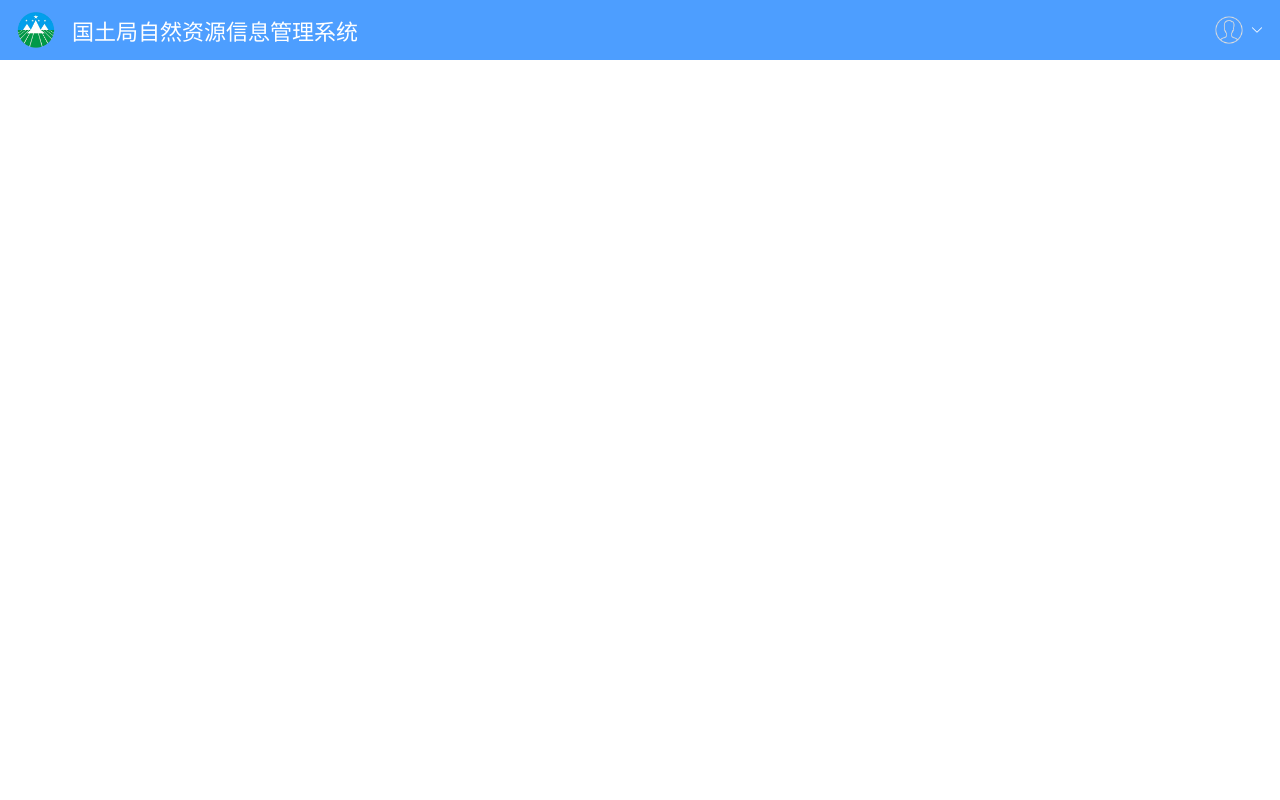
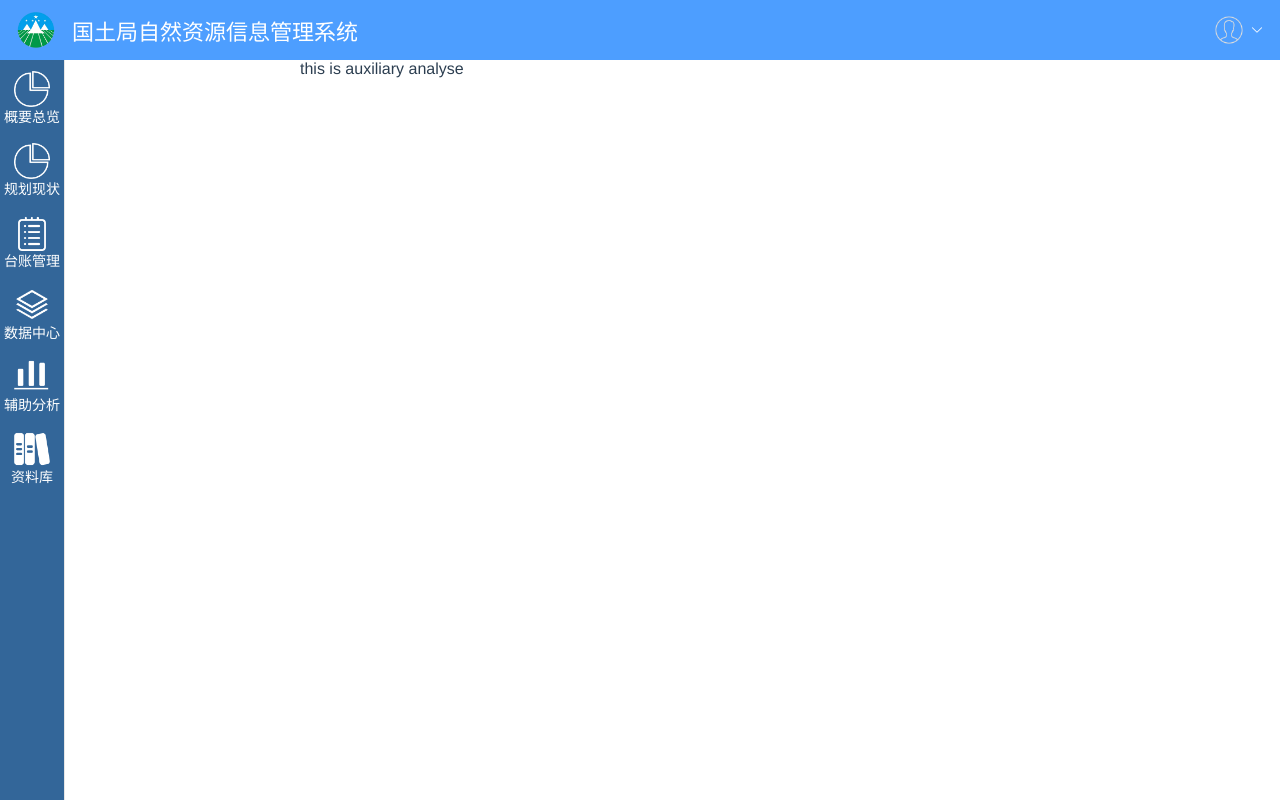
Before and after one commit to yangchuanlong/_gtj, a Vue app: page /#/home/auxiliary-analyse in a window 1280 px wide. Before the commit this address led to /#/. Built offline with nearby package versions, Linux system fonts and the light colour scheme.

Commit message:
配置路由router and subrouter

```diff
--- a/src/router.js
+++ b/src/router.js
@@ -7,9 +7,34 @@ Vue.use(Router)
 export default new Router({
   routes: [
     {
+      path: '/',
+      redirect: 'home'
+    },
+    {
       path: '/home',
       name: 'home',
-      component: Home
+      component: Home,
+      children: [{
+        path: 'overview',
+        alias: '',
+        component: () => import("./views/pages/overview.vue")
+      }, {
+        path: 'current-situation',
+        component: () => import("./views/pages/currentSituation.vue")
+      }, {
+        path: 'ledger',
+        component: () => import("./views/pages/ledger.vue")
+      },
+      {
+        path: 'data-center',
+        component: () => import("./views/pages/dataCenter.vue")
+      }, {
+        path: 'auxiliary-analyse',
+        component: () => import("./views/pages/auxiliaryAnalyse.vue")
+      }, {
+        path: 'document',
+        component: () => import("./views/pages/document.vue")
+      }]
     },
     {
       path: '/about',
--- a/src/views/Home.vue
+++ b/src/views/Home.vue
@@ -1,34 +1,35 @@
 <template>
   <el-container class="home">
     <el-aside>
-      <el-menu default-active="1" @open="handleOpen" @close="handleClose" :collapse="isCollapse">
-        <el-menu-item index="1">
+      <el-menu :default-active="defaultActive" @open="handleOpen" @close="handleClose" :collapse="isCollapse" :router="true">
+        <el-menu-item index="/home/overview">
           <img src="../assets/tongji.png"/>
           <div class="menuTxt">概要总览</div>
         </el-menu-item>
-        <el-menu-item index="2">
+        <el-menu-item index="/home/current-situation">
           <img src="../assets/tongji.png"/>
           <div class="menuTxt">规划现状</div>
         </el-menu-item>
-        <el-menu-item index="3">
+        <el-menu-item index="/home/ledger">
           <img src="../assets/taizhang.png"/>
           <div class="menuTxt">台账管理</div>
         </el-menu-item>
-        <el-menu-item index="4">
+        <el-menu-item index="/home/data-center">
           <img src="../assets/tuceng.png"/>
           <div class="menuTxt">数据中心</div>
         </el-menu-item>
-        <el-menu-item index="5">
+        <el-menu-item index="/home/auxiliary-analyse">
           <img src="../assets/fenxi.png"/>
           <div class="menuTxt">辅助分析</div>
         </el-menu-item>
-        <el-menu-item index="6">
+        <el-menu-item index="/home/document">
           <!--<i class="el-icon-document"></i>-->
           <img src="../assets/ziliaoku.png"/>
           <div class="menuTxt">资料库</div>
         </el-menu-item>
       </el-menu>
     </el-aside>
+    <router-view></router-view>
   </el-container>
 </template>
 
@@ -46,6 +47,11 @@ export default {
             isCollapse: true
         }
     },
+    computed: {
+      defaultActive: function () {
+          return location.hash.replace("#", "");
+      }
+    },
     methods: {
         handleOpen() {
 
@@ -53,6 +59,9 @@ export default {
         handleClose() {
 
         }
+    },
+    beforeCreate: function () {
+        console.log('beforeCreate')
     }
 }
 </script>
--- /dev/null
+++ b/src/views/pages/auxiliaryAnalyse.vue
@@ -0,0 +1,15 @@
+<template>
+    <div class="auxiliaryAnalyse">
+        this is auxiliary analyse
+    </div>
+</template>
+
+<script>
+    export default {
+        name: "auxiliaryAnalyse"
+    }
+</script>
+
+<style scoped>
+
+</style>
--- /dev/null
+++ b/src/views/pages/currentSituation.vue
@@ -0,0 +1,15 @@
+<template>
+    <div>
+        this is current situation
+    </div>
+</template>
+
+<script>
+    export default {
+        name: "currentSituation"
+    }
+</script>
+
+<style scoped>
+
+</style>
--- /dev/null
+++ b/src/views/pages/dataCenter.vue
@@ -0,0 +1,15 @@
+<template>
+    <div class="dataCenter">
+        this is data center
+    </div>
+</template>
+
+<script>
+    export default {
+        name: "dataCenter"
+    }
+</script>
+
+<style scoped>
+
+</style>
--- /dev/null
+++ b/src/views/pages/document.vue
@@ -0,0 +1,15 @@
+<template>
+    <div class="document">
+        this is document
+    </div>
+</template>
+
+<script>
+    export default {
+        name: "document"
+    }
+</script>
+
+<style scoped>
+
+</style>
--- /dev/null
+++ b/src/views/pages/ledger.vue
@@ -0,0 +1,15 @@
+<template>
+    <div class="ledger">
+        this is ledger page
+    </div>
+</template>
+
+<script>
+    export default {
+        name: "ledger"
+    }
+</script>
+
+<style scoped>
+
+</style>
--- /dev/null
+++ b/src/views/pages/overview.vue
@@ -0,0 +1,13 @@
+<template>
+    <div>this is overview</div>
+</template>
+
+<script>
+    export default {
+        name: "overview"
+    }
+</script>
+
+<style scoped>
+
+</style>
```
